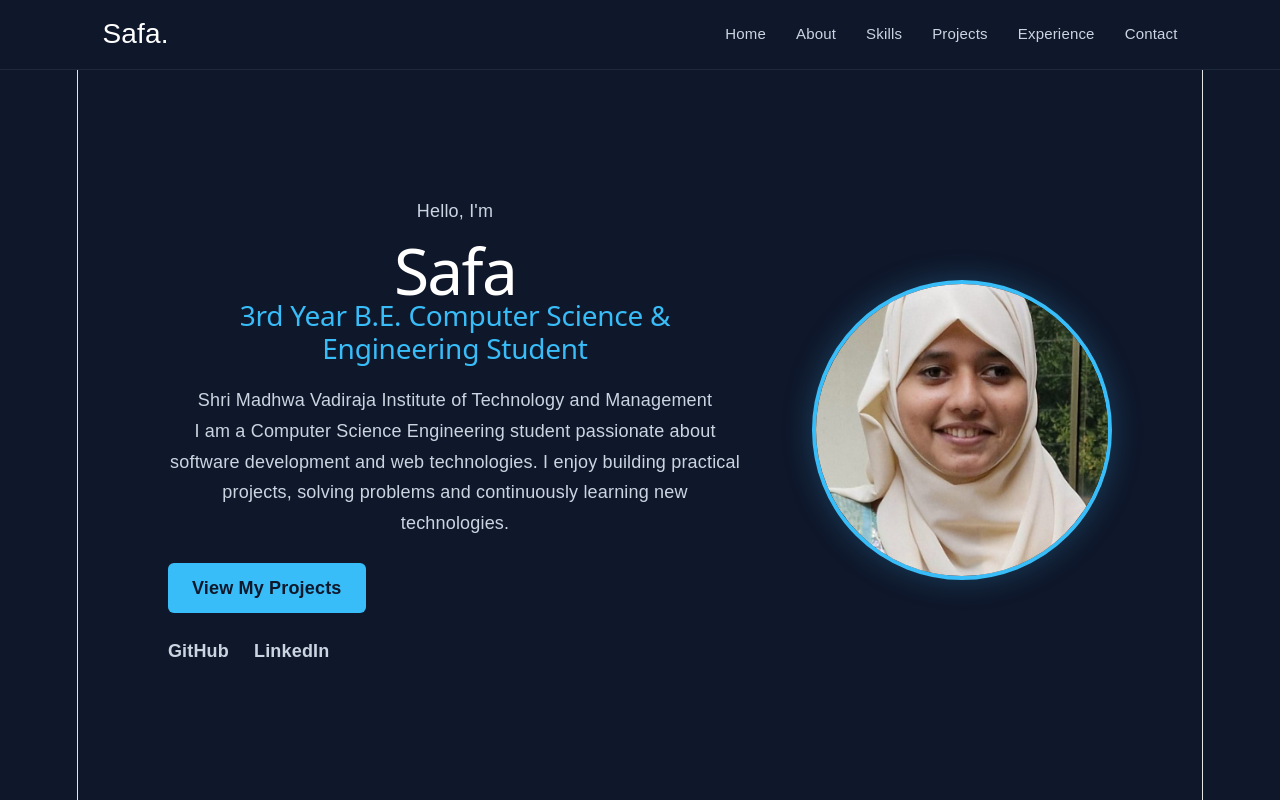
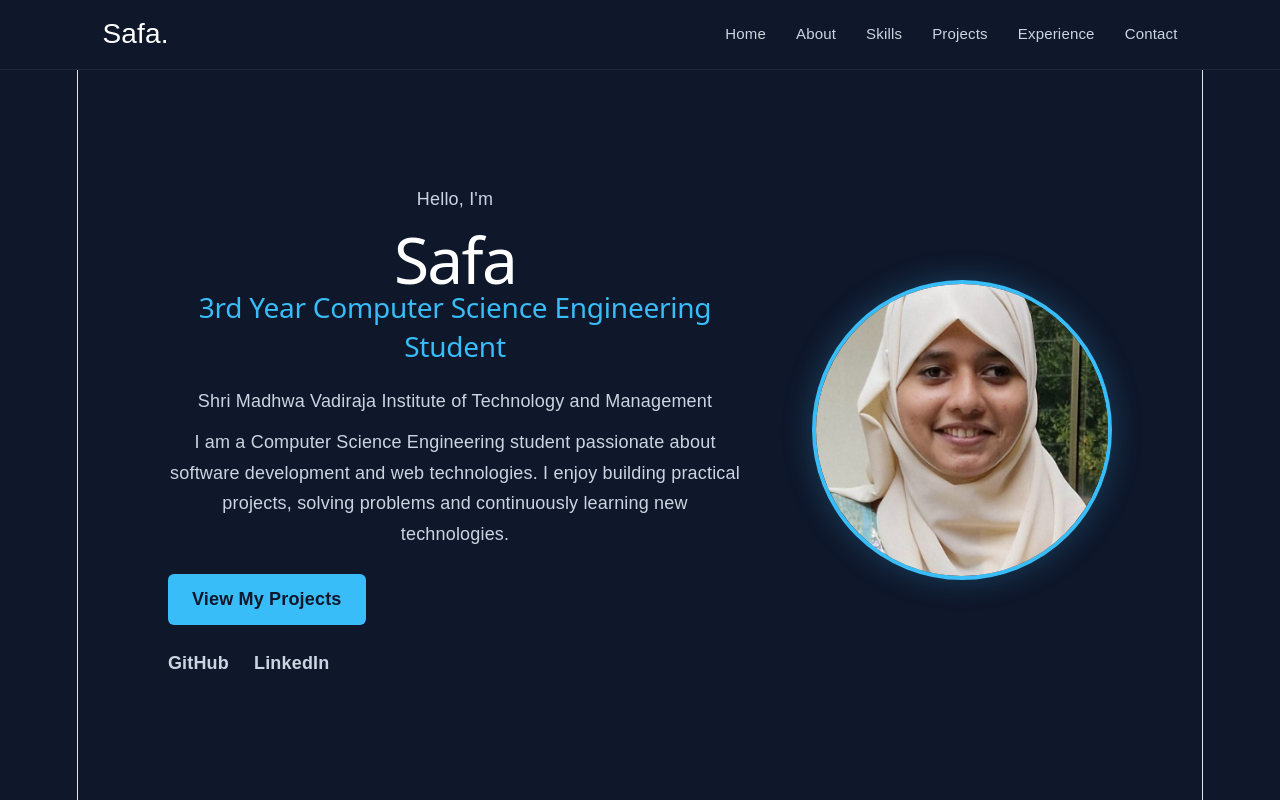
Before and after one commit to safahaikady/portfolio, a React app: page / in a window 1280 px wide. Shown: the top 800 px of the page. Built offline with nearby package versions, Linux system fonts and the light colour scheme; the HTML template or start-up script is replaced by a standard one.

Commit message:
Fix portfolio sections and contact links

```diff
--- a/src/App.css
+++ b/src/App.css
@@ -491,9 +491,15 @@ body {
   color: #cbd5e1;
   font-size: 14px;
 }
+.academic-title {
+  color: #38bdf8;
+  font-size: 28px;
+  line-height: 1.4;
+  margin-bottom: 12px;
+}
+
 .college {
-  color: #94a3b8;
-  font-size: 16px;
-  margin-top: 10px;
-  line-height: 1.6;
+  color: #cbd5e1;
+  font-size: 17px;
+  margin-bottom: 10px;
 }
--- a/src/App.jsx
+++ b/src/App.jsx
@@ -24,7 +24,9 @@ function App() {
 
           <h1>Safa</h1>
 
-          <h2>3rd Year B.E. Computer Science & Engineering Student</h2>
+          <h2 className="academic-title">
+  3rd Year Computer Science Engineering Student
+</h2>
 
 <p className="college">
   Shri Madhwa Vadiraja Institute of Technology and Management
```
